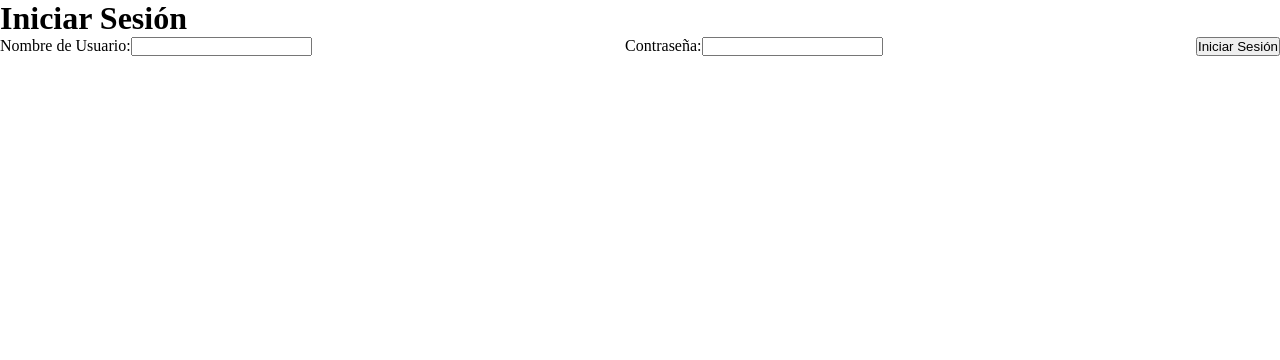
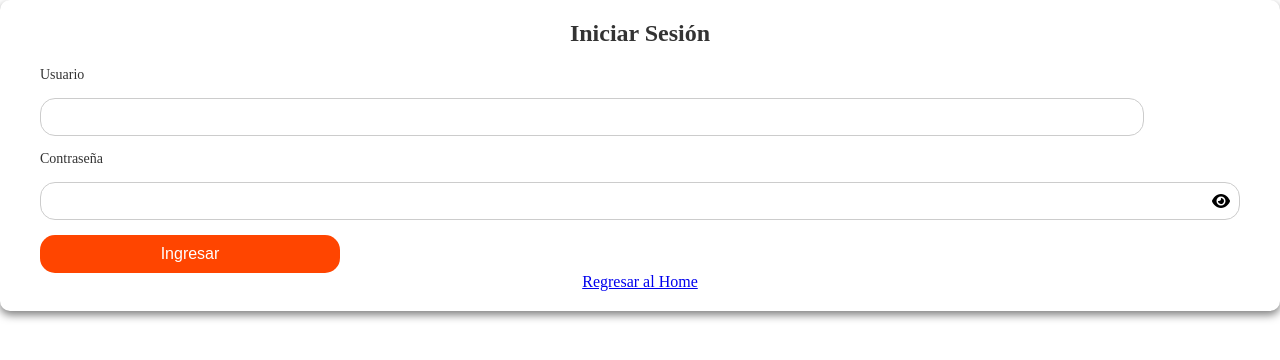
Before and after one commit to JoelRondinelPacheco/c18-40-n-backend, a React (Vite) app in the folder frontend/: page /login in a window 1280 px wide. Shown: the top 360 px of the page. Built offline with nearby package versions, Linux system fonts and the light colour scheme.

Commit message:
realizando conexiones con el proyecto de Darwin

```diff
--- a/frontend/package.json
+++ b/frontend/package.json
@@ -14,7 +14,7 @@
     "react": "^18.2.0",
     "react-dom": "^18.2.0",
     "react-router-dom": "^6.23.1",
-    "react-toastify": "^10.0.5"
+    "react-toastify": "^10.0.5",
     "@fortawesome/fontawesome-svg-core": "^6.5.2",
     "@fortawesome/free-solid-svg-icons": "^6.5.2",
     "@fortawesome/react-fontawesome": "^0.2.2",
--- a/frontend/src/App.jsx
+++ b/frontend/src/App.jsx
@@ -6,8 +6,10 @@ import EventDetails from './pages/EventDetails/EventDetails';
 import NotFound404 from './pages/NotFound404/NotFound404';
 import { ToastContainer } from 'react-toastify';
 import 'react-toastify/dist/ReactToastify.css';
-import EventComponent from './components/EventComponent/EventComponent';
-import Login from './components/Login';
+import EventComponent from './pages/EventComponent/EventComponent';
+import Login from './pages/auth/Login';
+import Register from './pages/auth/Register';
+import AboutUs from './pages/about/AboutUs';
 
 function App() {
 
@@ -15,7 +17,7 @@ function App() {
     <BrowserRouter>
         <Routes>
             <Route path='login' element={<Login />} />
-            {/* <Route path='register' element={<Register />} /> */}
+            <Route path='register' element={<Register />} />
             <Route path='*' element={<LayoutWrapper />} />
         </Routes>
         <ToastContainer />
@@ -30,6 +32,7 @@ const LayoutWrapper = () => {
         <Route path='/' element={<Home />} />
         <Route path='event/:id' element={<EventDetails />} />
         <Route path='create-event' element={<EventComponent />} />
+        <Route path='about-us' element={<AboutUs />} />
         <Route path='*' element={<NotFound404 />} />
       </Routes>
     </Layout>
--- a/frontend/src/components/Login.jsx
+++ /dev/null
@@ -1,42 +0,0 @@
-import { useState } from 'react';
-import { useNavigate } from 'react-router-dom';
-import { toast } from 'react-toastify';
-
-const Login = () => {
-  const [username, setUsername] = useState('');
-  const [password, setPassword] = useState('');
-  const navigate = useNavigate();
-
-  const handleLogin = (e) => {
-    e.preventDefault();
-
-    // Simulación de la lógica de login
-    const token = 'your-auth-token';
-    const user = { name: 'John', role: 'organizer' }; // o 'user'
-
-    localStorage.setItem('authToken', token);
-    localStorage.setItem('user', JSON.stringify(user));
-
-    toast.success('Inicio de sesión exitoso', { autoClose: 1000 });
-    navigate('/');
-  };
-
-  return (
-    <div className="login-container">
-      <h1>Iniciar Sesión</h1>
-      <form onSubmit={handleLogin}>
-        <label>
-          Nombre de Usuario:
-          <input type="text" value={username} onChange={(e) => setUsername(e.target.value)} required />
-        </label>
-        <label>
-          Contraseña:
-          <input type="password" value={password} onChange={(e) => setPassword(e.target.value)} required />
-        </label>
-        <button type="submit">Iniciar Sesión</button>
-      </form>
-    </div>
-  );
-};
-
-export default Login;
--- a/frontend/src/components/footer/Footer.jsx
+++ b/frontend/src/components/footer/Footer.jsx
@@ -1,3 +1,4 @@
+import { Link } from 'react-router-dom'
 import './Footer.css'
 
 const Footer = () => {
@@ -11,7 +12,7 @@ const Footer = () => {
           <h4>MULTIMEET</h4>
           <ul>
             <li>Inicio</li>
-            <li>Quiénes somos</li>
+            <Link to='/about-us'>Quienes Somos</Link>
             <li>Calendario</li>
             <li>Contacto</li>
           </ul>
--- a/frontend/src/pages/about/AboutUs.jsx
+++ b/frontend/src/pages/about/AboutUs.jsx
@@ -1,4 +1,3 @@
-import React from "react";
 import "./AboutUs.css";
 
 const AboutUs = () => {
@@ -7,19 +6,19 @@ const AboutUs = () => {
       id: 1,
       name: "Maria Martinez",
       role: "UX/UI",
-      image: "/public/ejemplo2.png",
+      image: "/ejemplo2.png",
     },
     {
       id: 2,
       name: "Ana Fernandez",
       role: "QA Tester - Scrum master",
-      image: "/public/ejemplo3.png",
+      image: "/ejemplo3.png",
     },
     {
       id: 3,
       name: "Robin Perez",
       role: "FrontEnd",
-      image: "/public/ejemplo1.png",
+      image: "/ejemplo1.png",
     },
   ];
 
--- a/frontend/src/pages/auth/Auth.css
+++ b/frontend/src/pages/auth/Auth.css
@@ -1,4 +1,4 @@
-body {
+/* body {
   font-family: Arial, sans-serif;
   background-color: #f5f5f5;
   display: flex;
@@ -6,7 +6,7 @@ body {
   align-items: center;
   height: 100vh;
   margin: 0;
-}
+} */
 
 .userAuth{
   background-color: #fff;
@@ -16,10 +16,10 @@ body {
   text-align: center;
 }
 
-img {
+/* img {
   width: 100px;
   margin-bottom: 20px;
-}
+} */
 
 h1 {
   font-size: 24px;
--- a/frontend/src/pages/auth/Login.jsx
+++ b/frontend/src/pages/auth/Login.jsx
@@ -1,14 +1,17 @@
-import React, { useState } from "react";
+import { useState } from "react";
 import "./Auth.css";
-import logo from "/Users/user/Desktop/c18-40-n-java-react/frontend/src/assets/logoMultiMeet.png";
+import { useNavigate } from 'react-router-dom';
 import { FontAwesomeIcon } from "@fortawesome/react-fontawesome";
 import { faEye, faEyeSlash } from "@fortawesome/free-solid-svg-icons";
+import { Link } from "react-router-dom";
+import { toast } from "react-toastify";
 
 const Login = () => {
   const [username, setUsername] = useState("");
   const [password, setPassword] = useState("");
   const [errors, setErrors] = useState({});
   const [showPassword, setShowPassword] = useState(false);
+  const navigate = useNavigate();
 
   const handleChange = (event) => {
     const { name, value } = event.target;
@@ -26,7 +29,7 @@ const Login = () => {
 
   const handleSubmit = (event) => {
     event.preventDefault();
-    // logica de validacion
+    // Logica de validacion
     let validationError = {};
 
     if (!username) {
@@ -38,28 +41,34 @@ const Login = () => {
     if (!password) {
       validationError.password = "Por favor ingrese una Contraseña Valida.";
     } else if (password.length < 8) {
-      validationError.password =
-        "La contraseña debe tener al menos 8 caracteres.";
+      validationError.password = "La contraseña debe tener al menos 8 caracteres.";
     }
 
-    setErrors(validationError); //actualiza el estado de los errores
+    setErrors(validationError); // Actualiza el estado de los errores
     // Si no hay errores de validación, maneja el envío del formulario (por ejemplo, llamada a la API)
     if (Object.keys(validationError).length === 0) {
-      // Implementa la lógica de inicio de sesión aquí (por ejemplo, llamada a la API)
-      console.log("Inicio de sesión exitoso, ¡Bienvenido!:", username, password); // para la prueba
+      // Simulación de la lógica de login
+      const token = 'your-auth-token';
+      const user = { name: 'John', role: 'organizer' }; // o 'user'
 
+      localStorage.setItem('authToken', token);
+      localStorage.setItem('user', JSON.stringify(user));
+
+      toast.success('Inicio de sesión exitoso', { autoClose: 1000 });
+      navigate('/');
+
+      // Limpia los campos de usuario y contraseña después del inicio de sesión
       setUsername("");
       setPassword("");
     }
   };
 
   const toggleShowPassword = () => {
-    setShowPassword((prevState) => !prevState); // invierte el estado actual
+    setShowPassword((prevState) => !prevState); // Invierte el estado actual
   };
 
   return (
     <section className="userAuth">
-      <img src={logo} alt="Logo de Multi Meet" />
       <h1>Iniciar Sesión</h1>
       <form className="form" onSubmit={handleSubmit}>
         <label className="label" htmlFor="usuario">
@@ -95,11 +104,11 @@ const Login = () => {
           />
         </div>
 
-
         <button className="button" type="submit">
           Ingresar
         </button>
       </form>
+      <Link to="/">Regresar al Home</Link>
     </section>
   );
 };
--- a/frontend/src/pages/auth/Register.jsx
+++ b/frontend/src/pages/auth/Register.jsx
@@ -1,6 +1,7 @@
-import React, { useState } from "react";
+import { useState } from "react";
 import "./Auth.css";
-import logo from "/Users/user/Desktop/c18-40-n-java-react/frontend/src/assets/logoMultiMeet.png";
+import { Link } from "react-router-dom";
+// import logo from "/Users/user/Desktop/c18-40-n-java-react/frontend/src/assets/logoMultiMeet.png";
 
 const Register = () => {
   const [username, setUsername] = useState("");
@@ -85,7 +86,7 @@ const Register = () => {
 
   return (
     <section className="userAuth">
-      <img src={logo} alt="Logo de Multi Meet" />
+      {/* <img src={logo} alt="Logo de Multi Meet" /> */}
       <h1>Iniciar Registro</h1>
       <form className="form" onSubmit={handleSubmit}>
 
@@ -149,6 +150,7 @@ const Register = () => {
           Registrarse
         </button>
       </form>
+      <Link to="/">Regresar al Home</Link>
     </section>
   );
 };
```
Also changed, not shown: frontend/src/pages/EventComponent/EventComponent.css (renamed from frontend/src/components/EventComponent/EventComponent.css), frontend/src/pages/EventComponent/EventComponent.jsx (renamed from frontend/src/components/EventComponent/EventComponent.jsx), 1 other file (tests, documents, lock files or other folders).
